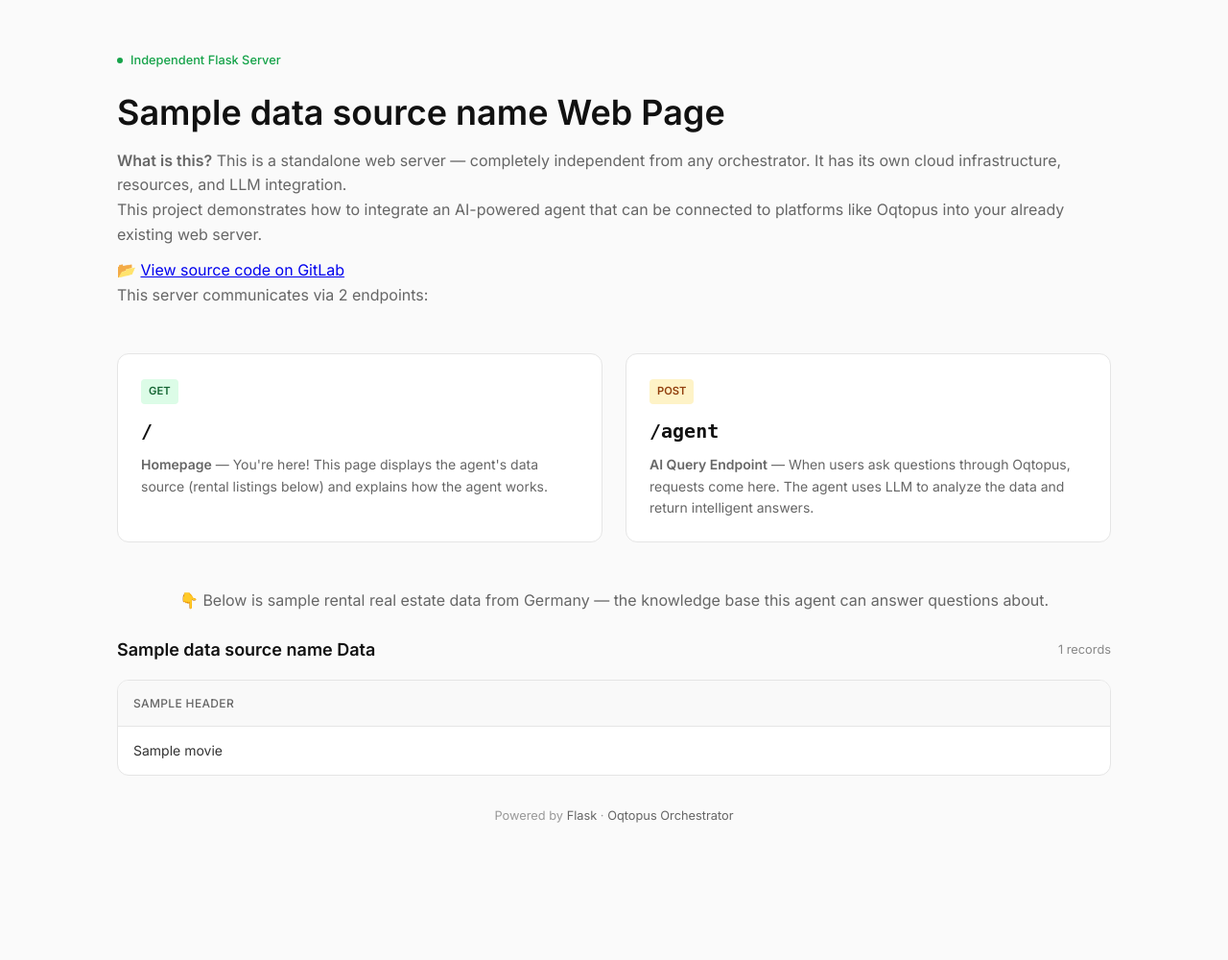
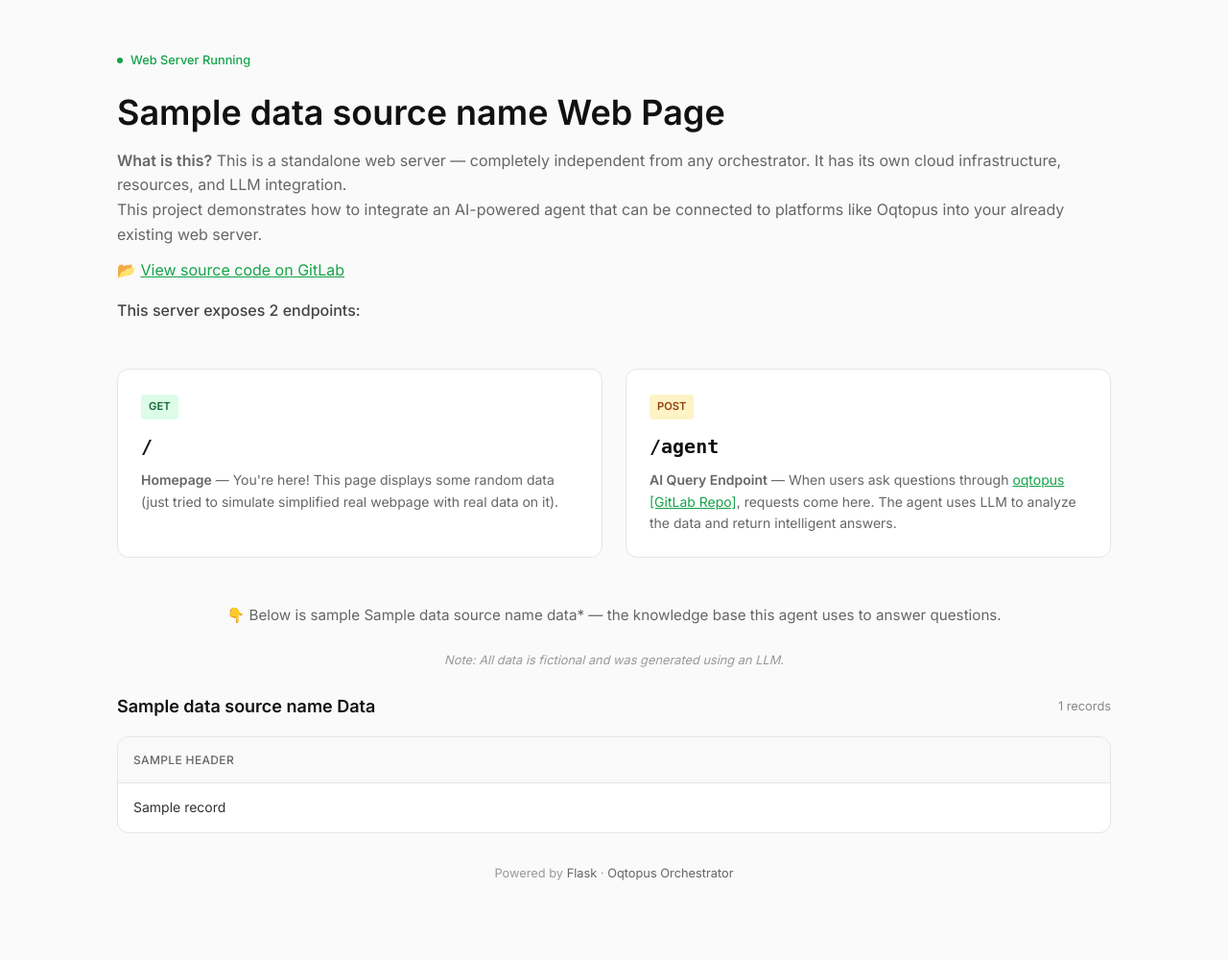
Before and after one commit to yaruchyo/agent-example, a Flask app: template templates/index.html in a window 1280 px wide. Shown: the whole page at 96% size. Before the commit the page ends 857 px from the top, so only its background shows below. Run offline with Flask 3, Linux system fonts and the light colour scheme; the template is opened without the code that fills it: most values are stand-ins (such as "Sample title", 1, 10 or a date in 2020).

Commit message:
make flask server more understandable

```diff
--- a/app.py
+++ b/app.py
@@ -23,8 +23,8 @@
 
 @app.route("/")
 def index():
-    movies, headers = get_movies(app)
-    return render_template("index.html", movies=movies, headers=headers, data_source_name=DATA_SOURCE_NAME)
+    records, headers = get_movies(app)
+    return render_template("index.html", records=records, headers=headers, data_source_name=DATA_SOURCE_NAME)
 
 
 @app.route("/agent", methods=["POST"])
--- a/templates/index.html
+++ b/templates/index.html
@@ -220,7 +220,7 @@
 <body>
     <div class="container">
         <header class="header">
-            <div class="badge">Independent Flask Server</div>
+            <div class="badge">Web Server Running</div>
             <h1>{{ data_source_name }} Web Page</h1>
             <p>
                 <strong>What is this?</strong> This is a standalone web server — completely independent from any
@@ -232,9 +232,11 @@
                 web server.
             </p>
             <p style="margin-top: 0.75rem;">
-                📂 <a href="https://gitlab.com/yaruchyk.o/agent-example">View source code on GitLab</a>
-                <br>
-                This server communicates via 2 endpoints:
+                📂 <a href="https://gitlab.com/yaruchyk.o/agent-example" style="color: #16a34a;">View source code on
+                    GitLab</a>
+            </p>
+            <p style="margin-top: 1rem; font-weight: 500; color: #444;">
+                This server exposes 2 endpoints:
             </p>
         </header>
 
@@ -242,27 +244,29 @@
             <div class="endpoint">
                 <span class="method get">GET</span>
                 <div class="path">/</div>
-                <p><strong>Homepage</strong> — You're here! This page displays the agent's data source (rental listings
-                    below) and explains how the agent works.</p>
+                <p><strong>Homepage</strong> — You're here! This page displays some random data (just tried to simulate simplified real webpage with real data on it).</p>
             </div>
 
             <div class="endpoint">
                 <span class="method post">POST</span>
                 <div class="path">/agent</div>
-                <p><strong>AI Query Endpoint</strong> — When users ask questions through Oqtopus, requests come here.
+                <p><strong>AI Query Endpoint</strong> — When users ask questions through <a href="https://gitlab.com/yaruchyk.o/oqtopus" style="color: #16a34a;">oqtopus [GitLab Repo]</a>, requests come here.
                     The agent uses LLM to analyze the data and return intelligent answers.</p>
             </div>
         </div>
 
-        <p style="margin-top: 1.5rem; margin-bottom: 1.5rem; color: #666; text-align: center;">
-            👇 Below is sample rental real estate data from Germany — the knowledge base this agent can answer questions
-            about.
+        <p style="margin-top: 2rem; margin-bottom: 1.5rem; color: #666; text-align: center; font-size: 0.95rem;">
+            👇 Below is sample {{ data_source_name }} data* — the knowledge base this agent uses to answer
+            questions.
+        </p>
+        <p style="margin-bottom: 1.5rem; color: #999; text-align: center; font-size: 0.8rem; font-style: italic;">
+            Note: All data is fictional and was generated using an LLM.
         </p>
 
         <section>
             <div class="section-header">
                 <h2 class="section-title">{{ data_source_name }} Data</h2>
-                <span class="count">{{ movies|length }} records</span>
+                <span class="count">{{ records|length }} records</span>
             </div>
 
             <div class="table-container">
@@ -276,10 +280,10 @@
                             </tr>
                         </thead>
                         <tbody>
-                            {% for movie in movies %}
+                            {% for record in records %}
                             <tr>
                                 {% for header in headers %}
-                                <td>{{ movie[header] }}</td>
+                                <td>{{ record[header] }}</td>
                                 {% endfor %}
                             </tr>
                             {% endfor %}
```
